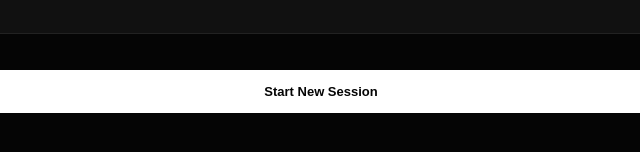
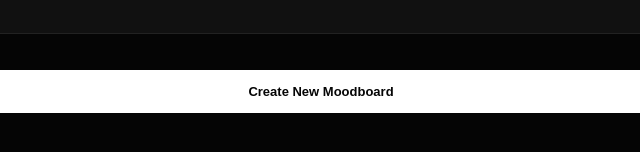
Before and after one commit to ismailiqbal/pinterest-figma-bridge-, a browser extension: page figma-plugin/ui.html in a window 1280 px wide. Both pictures are taken after a click on the element "GRID & SESSION". Shown: the part 310-462 px from the top of the page, 319-959 px from the left. Drawn offline with Linux system fonts and the light colour scheme.

Commit message:
UI Text Update: Changed 'Start New Session' to 'Create New Moodboard' for better user context

```diff
--- a/figma-plugin/ui.html
+++ b/figma-plugin/ui.html
@@ -334,7 +334,7 @@
       </div>
     </div>
 
-    <button class="btn-primary" id="newSessionBtn">Start New Session</button>
+    <button class="btn-primary" id="newSessionBtn">Create New Moodboard</button>
   </div>
 
   <script>
```
